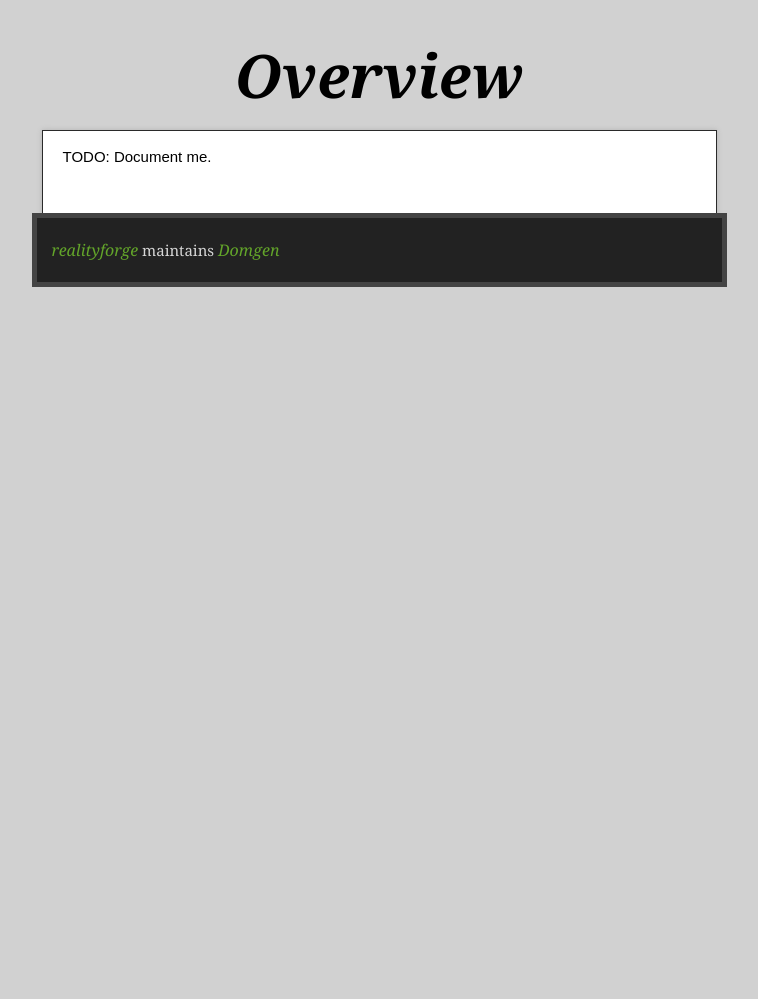
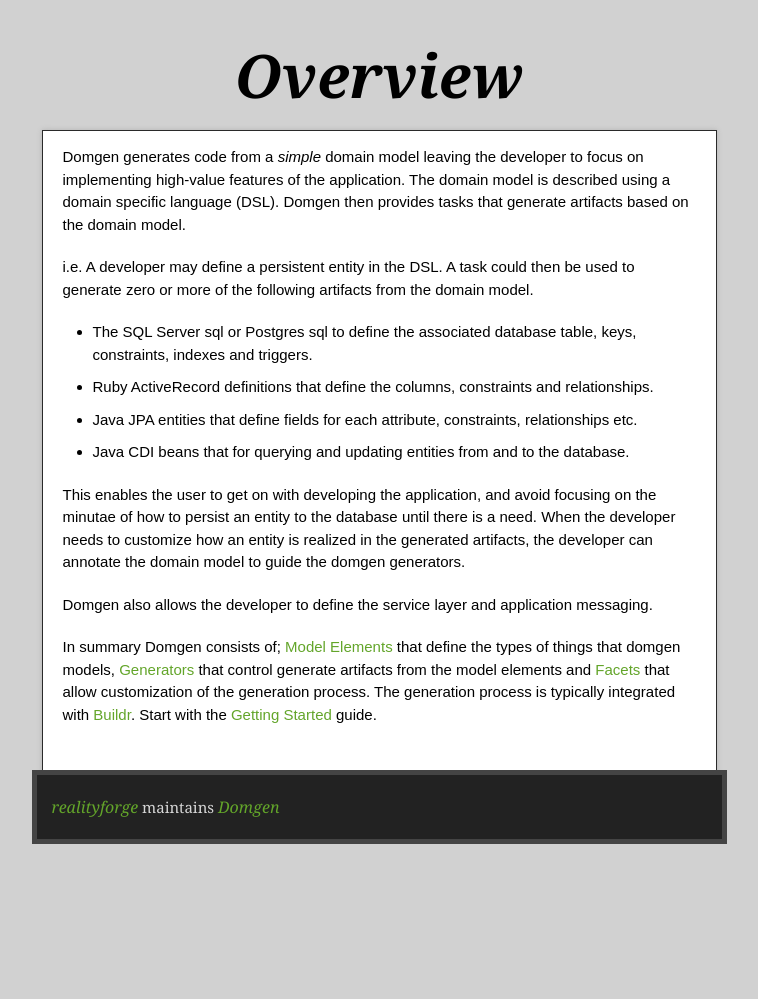
Before and after one commit to realityforge/domgen, a Jekyll site: the page built from index.html, in a window 1280 px wide. Shown: the whole page, without its empty margins (261-1019 px from the left). Built offline with Jekyll 4.4.1, drawn with Linux system fonts in a browser that asks for light colours; nearby versions of some CDN libraries; before the commit the page ends 900 px from its top, so only the background shows below that.

Commit message:
Add simple overview page

```diff
--- a/index.html
+++ b/index.html
@@ -3,4 +3,49 @@ layout: default
 title: Overview
 ---
 
-<p>TODO: Document me.</p>
+<p>
+  Domgen generates code from a <i>simple</i> domain model leaving the developer to focus on
+  implementing high-value features of the application. The domain model is described using a
+  domain specific language (DSL). Domgen then provides tasks that generate artifacts based on
+  the domain model.
+</p>
+
+<p>
+  i.e. A developer may define a persistent entity in the DSL. A task could then be used to
+  generate zero or more of the following artifacts from the domain model.
+</p>
+
+<ul>
+  <li>
+    The SQL Server sql or Postgres sql to define the associated database table, keys, constraints,
+    indexes and triggers.
+  </li>
+  <li>
+    Ruby ActiveRecord definitions that define the columns, constraints and relationships.
+  </li>
+  <li>
+    Java JPA entities that define fields for each attribute, constraints, relationships etc.
+  </li>
+  <li>
+    Java CDI beans that for querying and updating entities from and to the database.
+  </li>
+</ul>
+
+<p>
+  This enables the user to get on with developing the application, and avoid focusing on the minutae
+  of how to persist an entity to the database until there is a need. When the developer needs to customize
+  how an entity is realized in the generated artifacts, the developer can annotate the domain model to
+  guide the domgen generators.
+</p>
+
+<p>
+  Domgen also allows the developer to define the service layer and application messaging.
+</p>
+
+<p>
+  In summary Domgen consists of; <a href="model_elements.html">Model Elements</a> that define the types of
+  things that domgen models, <a href="generators.html">Generators</a> that control generate artifacts from
+  the model elements and <a href="facets.html">Facets</a> that allow customization of the generation process.
+  The generation process is typically integrated with <a href="buildr_integration.html">Buildr</a>. Start
+  with the <a href="getting_started.html">Getting Started</a> guide.
+</p>
```
